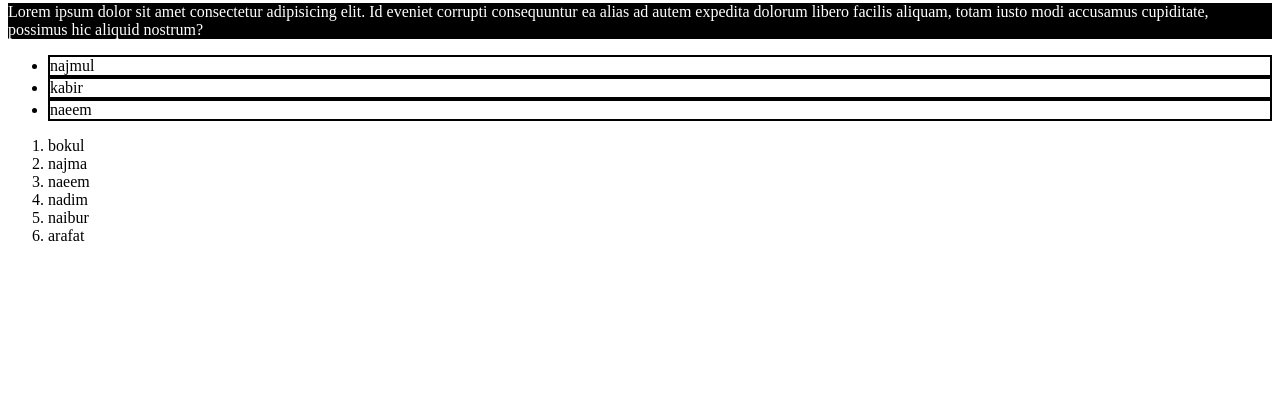
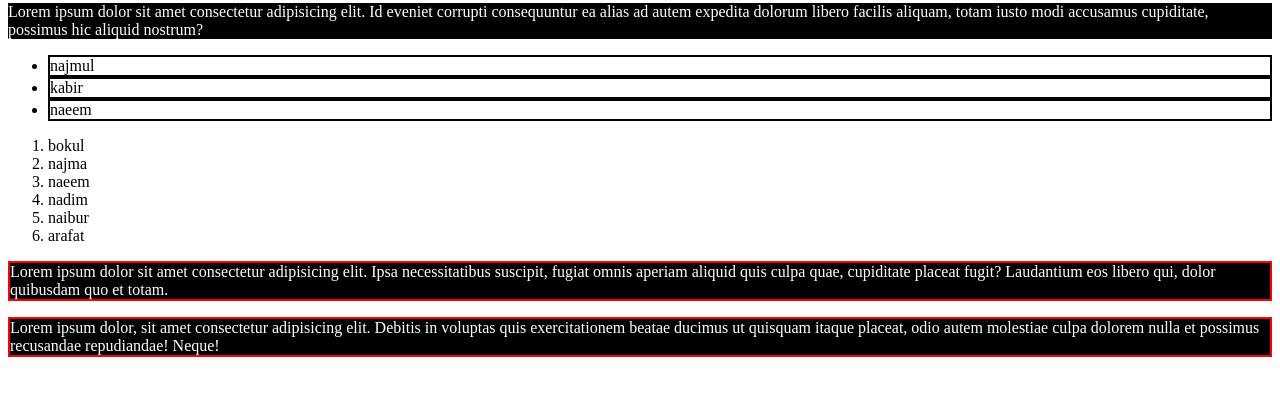
Before and after one commit to najmul19977/my-second-repo, a plain HTML site: page index.html in a window 1280 px wide. Shown: the part 81-476 px from the top of the page. Drawn offline with Linux system fonts and the light colour scheme.

Commit message:
anather coad add

```diff
--- a/index.html
+++ b/index.html
@@ -23,6 +23,10 @@
         <li>naibur</li>
         <li>arafat</li>
     </ol>
+    <div>
+        <p class="p1">Lorem ipsum dolor sit amet consectetur adipisicing elit. Ipsa necessitatibus suscipit, fugiat omnis aperiam aliquid quis culpa quae, cupiditate placeat fugit? Laudantium eos libero qui, dolor quibusdam quo et totam.</p>
+        <p class="p2">Lorem ipsum dolor, sit amet consectetur adipisicing elit. Debitis in voluptas quis exercitationem beatae ducimus ut quisquam itaque placeat, odio autem molestiae culpa dolorem nulla et possimus recusandae repudiandae! Neque!</p>
+    </div>
 
 </body>
 </html>
--- a/style.css
+++ b/style.css
@@ -13,3 +13,14 @@ ul li{
 ol li{
     border: 2px solid double black;
 }
+.p1{
+    background-color: black;
+    color: white;
+    border: 2px solid red;
+
+}
+.p2{
+    background-color: black;
+    color: white;
+    border: 2px solid red;
+}
```
